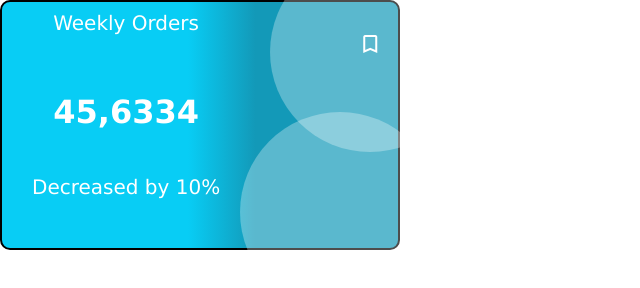
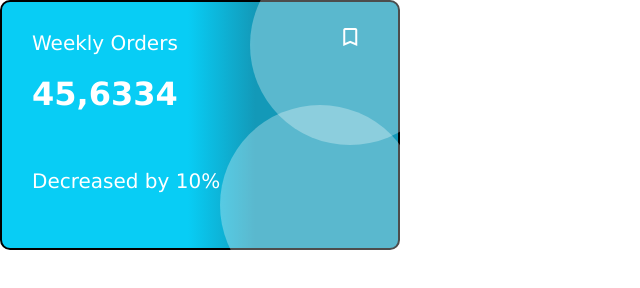
Before and after one commit to Waldemar-5-11/HomeWork, a plain HTML site: page Credit card/index.html in a window 1280 px wide. Shown: the whole page, without its empty margins (0-640 px from the left). Drawn offline with nearby package versions, Linux system fonts and the light colour scheme.

Commit message:
Credit card

```diff
--- a/Credit card/css/style.css
+++ b/Credit card/css/style.css
@@ -8,8 +8,11 @@ body {
     margin: 0;
 }
 
+span {
+    color: white;
+}
 
-.container-1 {
+.container {
     width: 400px;
     height: 250px;
     border:2px solid black;
@@ -22,7 +25,7 @@ body {
     justify-content: space-around;
 }
 
-.item-1 {
+.item {
     font-family: Verdana, Geneva, Tahoma, sans-serif;
     flex-basis: 65px;
     position: relative;
@@ -32,10 +35,18 @@ body {
     padding-left: 30px;
 }
 
+.h-line {
+    text-align: start;
+    margin-top: 15px;
+}
+
 .number {
     font-size: xx-large;
     font-weight: bold;
+    text-align: start;
+    margin-top: -50px;
 }
+
 
 .item-1:nth-child(4) {
     margin-bottom: auto;
@@ -43,9 +54,6 @@ body {
     padding-left: 50px;
 }
 
-.material-symbols-outlined {
-    color: white;
-}
 .circle-container {
     position: relative;
     width: 200px;
--- a/Credit card/index.html
+++ b/Credit card/index.html
@@ -13,11 +13,11 @@
     <main>
 
         <section>
-            <div class="container-1">
-                <div class="item-1">Weekly Orders</div>
-                <div class="item-1 number">45,6334</div>
-                <div class="item-1">Decreased by 10%</div>
-                <div class="item-1">
+            <div class="container">
+                <div class="item h-line">Weekly Orders</div>
+                <div class="item number">45,6334</div>
+                <div class="item">Decreased by 10%</div>
+                <div class="item">
                     <div class="circle-container">
                         <a href="https://fonts.googleapis.com/css2?family=Material+Symbols+Outlined:opsz,wght,FILL,GRAD@20..48,100..700,0..1,-50..200">
                             <span class="material-symbols-outlined">
```
